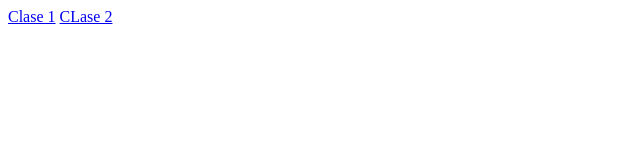
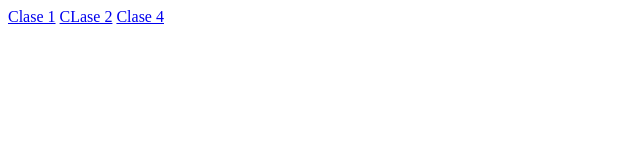
Before and after one commit to rzigelbaum/Programacion-Web-2022-Q2, a plain HTML site: page index.html in a window 1280 px wide. Shown: the full height of the page, 0-640 px from the left. Drawn offline with Linux system fonts and the light colour scheme.

Commit message:
Update index.html

```diff
--- a/index.html
+++ b/index.html
@@ -9,5 +9,6 @@
 <body>
     <a href="./clase 1/index.html">Clase 1</a>
     <a href="./CLASE 3/index.html">CLase 2</a>
+    <a href="Clase 4/index.html">Clase 4</a>
 </body>
 </html>
```
